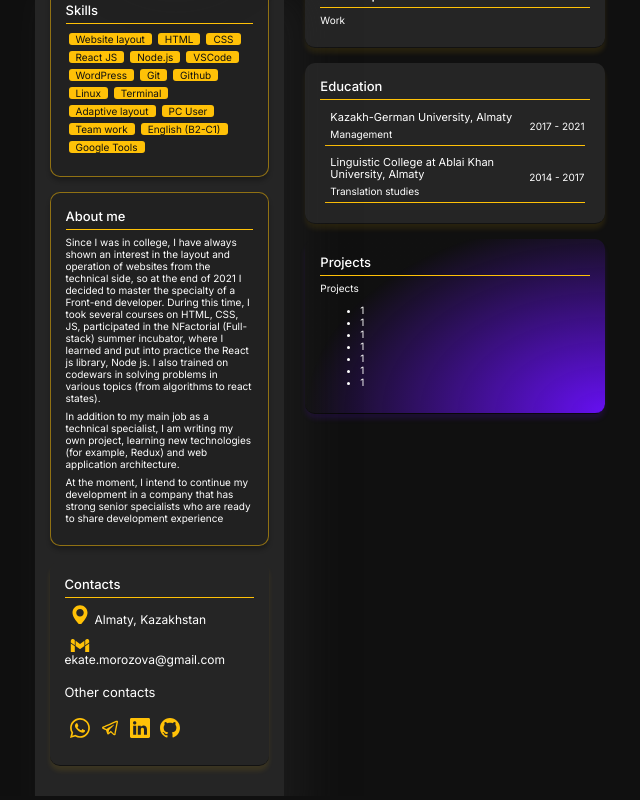
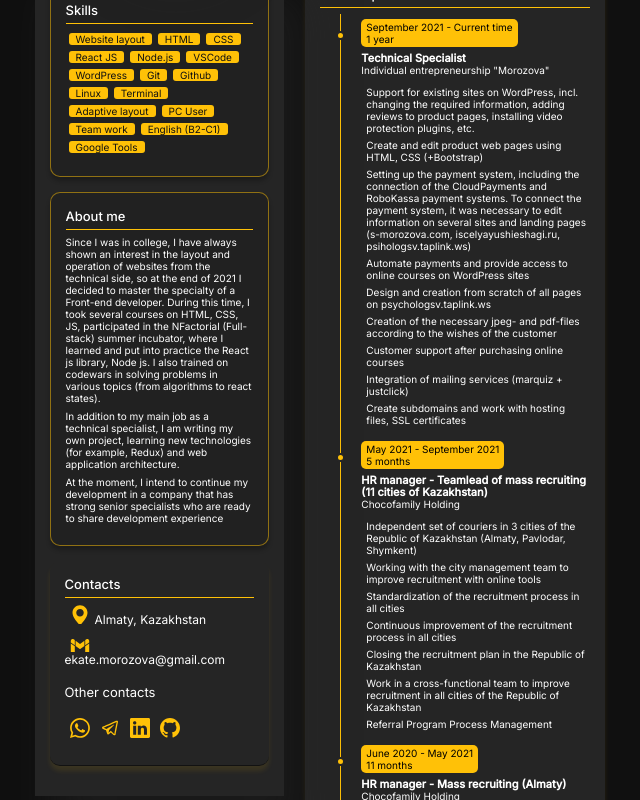
Before and after one commit to Kz-Pr1d3/test_kate_cv, a React (Create React App) app: page / in a window 1280 px wide. Shown: the part 260-1060 px from the top of the page, without its empty margins (308-948 px from the left). Built offline with nearby package versions, Linux system fonts and the light colour scheme.

Commit message:
work experience comp finished

```diff
--- a/src/App.css
+++ b/src/App.css
@@ -227,3 +227,64 @@ html, body {
 .education-container > div > p:first-child {
   font-size: 11px;
 }
+
+.timeline {
+  margin: 0;
+  margin-left: 20px;
+  border-left: 1px solid #FFC107;
+}
+
+.timeline > ul > li {
+  padding-left: 20px;
+  margin-bottom: 10px;
+  position: relative;
+}
+
+.timeline > ul > li::before {
+  position: absolute;
+  content: '';
+  width: 5px;
+  height: 5px;
+  left: -5px;
+  background-color: #FFC107;
+  border: 2px solid #252525;
+  border-radius: 50%;
+  top: 17px;
+}
+
+ul {
+  list-style-type: none;
+  margin: 0;
+  padding: 0;
+}
+
+.work-period-container {
+ display: inline-block;
+ margin: 5px 0;
+ padding: 2px 5px;
+ color: #000;
+ background-color: #FFC107;
+ border-radius: 5px;
+}
+
+.work-period-container > p {
+  margin: 0;
+}
+
+.work-exp-container > p {
+  margin: 0;
+}
+
+.work-exp-container > p:first-child {
+  font-weight: 600;
+  font-size: 11px;
+}
+
+.work-exp-container > p:nth-child(2) {
+  margin-bottom: 10px;
+}
+
+.work-exp-container > ul > li {
+  margin-left: 5px;
+  margin-bottom: 5px;
+}
--- a/src/components/WorkExperience.js
+++ b/src/components/WorkExperience.js
@@ -6,7 +6,106 @@ const WorkExperience = (props) => {
         <div className="container-with-shadow">
             <h3 className="section-title">Work Experience</h3>
             <div className="section-text">
-                <p>Work</p>
+                <div className="timeline">
+                    <ul>
+                        <li>
+                            <div className="work-period-container">
+                                <p>September 2021 - Current time</p>
+                                <p>1 year</p>
+                            </div>
+                            <div className="work-exp-container">
+                                <p>Technical Specialist</p>
+                                <p>Individual entrepreneurship "Morozova"</p>
+                                <ul>
+                                    <li>
+                                    Support for existing sites on WordPress, incl. changing the required information, adding reviews to product pages, installing video protection plugins, etc.
+                                    </li>
+                                    <li>
+                                    Create and edit product web pages using HTML, CSS (+Bootstrap)
+                                    </li>
+                                    <li>
+                                    Setting up the payment system, including the connection of the CloudPayments and RoboKassa payment systems. To connect the payment system, it was necessary to edit information on several sites and landing pages (s-morozova.com, iscelyayushieshagi.ru, psihologsv.taplink.ws)
+                                    </li>
+                                    <li>
+                                    Automate payments and provide access to online courses on WordPress sites
+                                    </li>
+                                    <li>
+                                    Design and creation from scratch of all pages on psychologsv.taplink.ws
+                                    </li>
+                                    <li>
+                                    Creation of the necessary jpeg- and pdf-files according to the wishes of the customer
+                                    </li>
+                                    <li>
+                                    Customer support after purchasing online courses
+                                    </li>
+                                    <li>
+                                    Integration of mailing services (marquiz + justclick)
+                                    </li>
+                                    <li>
+                                    Create subdomains and work with hosting files, SSL certificates
+                                    </li>
+                                </ul>
+                            </div>
+                        </li>
+                        <li>
+                            <div className="work-period-container">
+                                <p>May 2021 - September 2021</p>
+                                <p>5 months</p>
+                            </div>
+                            <div className="work-exp-container">
+                                <p>HR manager - Teamlead of mass recruiting (11 cities of Kazakhstan)</p>
+                                <p>Chocofamily Holding</p>
+                                <ul>
+                                    <li>
+                                    Independent set of couriers in 3 cities of the Republic of Kazakhstan (Almaty, Pavlodar, Shymkent)
+                                    </li>
+                                    <li>
+                                    Working with the city management team to improve recruitment with online tools
+                                    </li>
+                                    <li>
+                                    Standardization of the recruitment process in all cities
+                                    </li>
+                                    <li>
+                                    Continuous improvement of the recruitment process in all cities
+                                    </li>
+                                    <li>
+                                    Closing the recruitment plan in the Republic of Kazakhstan
+                                    </li>
+                                    <li>
+                                    Work in a cross-functional team to improve recruitment in all cities of the Republic of Kazakhstan
+                                    </li>
+                                    <li>
+                                    Referral Program Process Management
+                                    </li>
+                                </ul>
+                            </div>
+                        </li>
+                        <li>
+                            <div className="work-period-container">
+                                <p>June 2020 - May 2021</p>
+                                <p>11 months</p>
+                            </div>
+                            <div className="work-exp-container">
+                                <p>HR manager - Mass recruiting (Almaty)</p>
+                                <p>Chocofamily Holding</p>
+                                <ul>
+                                    <li>
+                                    Employment of couriers in the food delivery service (70-100 people / month, more than half worked for several months)
+                                    </li>
+                                    <li>
+                                    Continuous improvement of the recruitment process and identification of the most reliable candidates
+                                    </li>
+                                    <li>
+                                    Working with the team to develop a new tool for online recruitment of couriers
+                                    </li>
+                                    <li>
+                                    Work in a cross-functional team (operations department, marketing and PR department and development department)
+                                    </li>
+                                </ul>
+                            </div>
+                        </li>
+                    </ul>
+                </div> {/*timeline*/}
             </div>
         </div>
         </>
```
